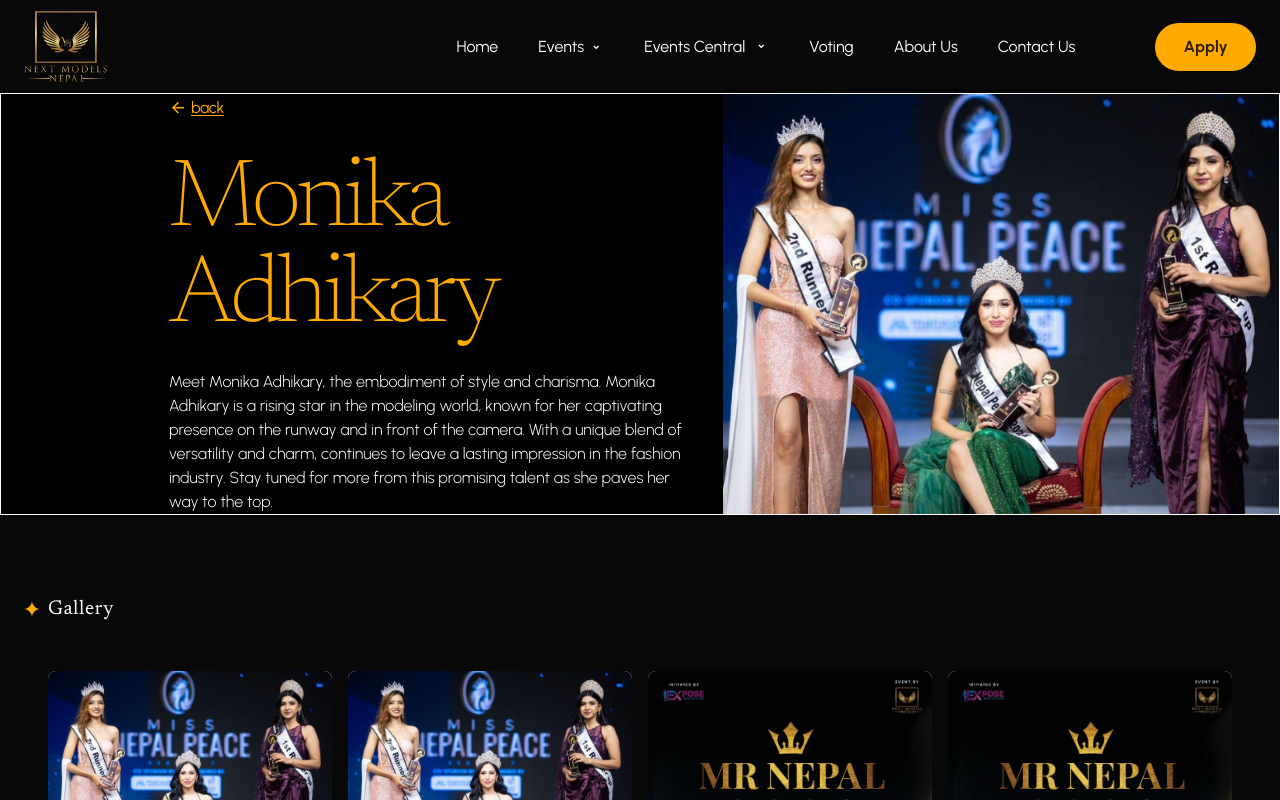
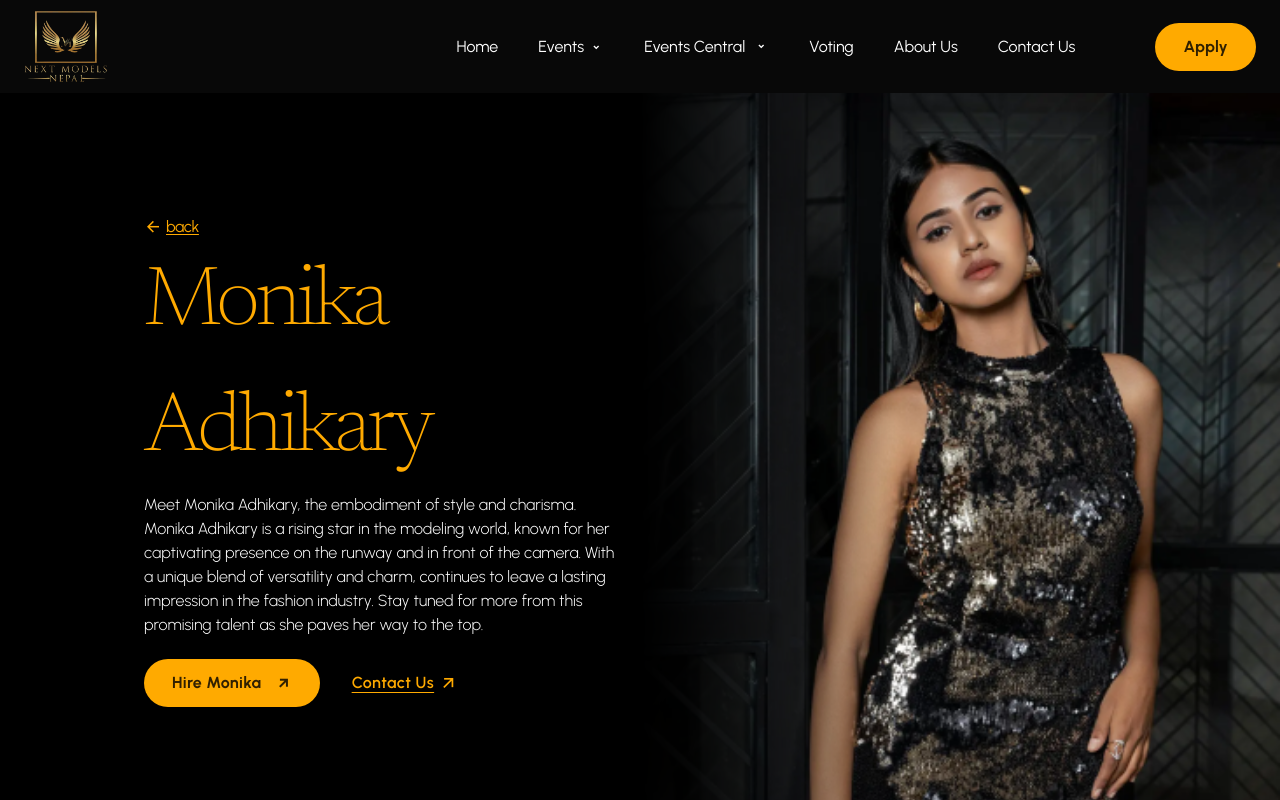
Before and after one commit to blaze-000/nextModelsNepal, a Next.js app in the folder frontend/: page /models/1 in a window 1280 px wide. Shown: the top 800 px of the page. Built offline with nearby package versions, Linux system fonts and the light colour scheme.

Commit message:
Bugs Fixes

```diff
--- a/frontend/src/app/(public)/events/[slug]/page.tsx
+++ b/frontend/src/app/(public)/events/[slug]/page.tsx
@@ -6,6 +6,7 @@
 import ModelGrid from "@/components/molecules/model-grid";
 import PartnerScroller from "@/components/molecules/scroller";
 import SectionHeader from "@/components/ui/section-header";
+import MasonryGallery from "@/components/molecules/masonary-gallery";
 
 export default function EventDetails() {
   // const { slug } = useParams();
@@ -361,39 +362,12 @@
       </section>
 
       {/* Gallery */}
-      <section className="w-full bg-background2 py-16 md:py-8">
-        <div className="max-w-7xl mx-auto px-6">
-          <SectionHeader title="Highlights From 2024" />
-          <div className="columns-1 sm:columns-2 lg:columns-3 xl:columns-4 gap-4 pt-4 pb-12">
-            {winnerImages.map((imagePath, index) => (
-              <motion.div
-                key={index}
-                className="break-inside-avoid mb-4 group cursor-pointer"
-                initial={{ opacity: 0, y: 20 }}
-                whileInView={{ opacity: 1, y: 0 }}
-                viewport={{ once: true }}
-                transition={{ duration: 0.5, delay: 0.05 * index }}
-              >
-                <div className="relative overflow-hidden rounded-lg bg-gray-200 transition-transform duration-300 hover:scale-105">
-                  <Image
-                    src={imagePath}
-                    alt={`Winner ${index + 1}`}
-                    width={400}
-                    height={600}
-                    className="w-full h-auto object-cover transition-opacity duration-300 group-hover:opacity-90"
-                    style={{
-                      aspectRatio:
-                        index % 3 === 0
-                          ? "3/4"
-                          : index % 3 === 1
-                          ? "4/5"
-                          : "2/3",
-                    }}
-                  />
-                </div>
-              </motion.div>
-            ))}
-          </div>
+      <section className="w-full bg-background2 py-16 md:py-20">
+        <div className="max-w-7xl mx-auto">
+          <SectionHeader title="Gallery" />
+
+          {/* Gallery using the reusable component */}
+          <MasonryGallery images={winnerImages} />
         </div>
       </section>
 
--- a/frontend/src/app/(public)/models/[slug]/page.tsx
+++ b/frontend/src/app/(public)/models/[slug]/page.tsx
@@ -3,9 +3,10 @@
 // import { useParams } from "next/navigation";
 import React from "react";
 import SectionHeader from "@/components/ui/section-header";
-// import Image from "next/image";
-// import { motion } from "framer-motion";
 import MasonryGallery from "@/components/molecules/masonary-gallery";
+import { Button } from "@/components/ui/button";
+import Link from "next/link";
+import Image from "next/image";
 
 export default function ModelPage() {
   const winnerImages = [
@@ -25,22 +26,22 @@
 
   return (
     <main>
-      <section className="w-full bg-black">
-        <div className="grid border grid-cols-[1.3fr_1fr]">
+      <section className=" w-full bg-black">
+        <div className="grid grid-cols-[1fr_1fr]">
           {/* Texts Desktop */}
-          <div className="pl-36">
-            <div className="flex-col justify-center h-full px-6">
+          <div className="relative pl-30">
+            <div className="flex-col justify-center h-full px-6 p-30">
               {/* Back Button */}
-              <button className="text-gold-500 hover:text-white transition-colors flex items-center gap-1 cursor-pointer mb-8">
+              <button className="text-gold-500 hover:text-white transition-colors flex items-center gap-1 cursor-pointer">
                 <i className="ri-arrow-left-line text-lg" />
                 <span className="underline underline-offset-2 text-base font-medium tracking-tight">
                   back
                 </span>
               </button>
-              <h2 className="text-8xl font-newsreader text-primary font-extralight tracking-tighter leading-tighter">
+              <h2 className="text-[84px] font-newsreader text-primary font-extralight tracking-tighter leading-tighter">
                 <span>Monika Adhikary</span>
               </h2>
-              <p className="mt-6  text-base text-white font-light">
+              <p className=" text-base text-white font-light">
                 Meet Monika Adhikary, the embodiment of style and charisma.
                 Monika Adhikary is a rising star in the modeling world, known
                 for her captivating presence on the runway and in front of the
@@ -49,21 +50,41 @@
                 tuned for more from this promising talent as she paves her way
                 to the top.
               </p>
+              <div className="flex items-center gap-4 mt-4">
+                <Button variant="default">
+                  <span>Hire Monika</span>
+                  <i className="ri-arrow-right-up-line ml-2" />
+                </Button>
+                <Link
+                  href="/#"
+                  className="px-4 py-4 rounded-full text-gold-500 text-base -tracking-tight font-semibold group hover:text-white transition-colors flex items-center gap-1 cursor-pointer"
+                >
+                  <span className="underline underline-offset-4">
+                    Contact Us
+                  </span>
+                  <i className="ri-arrow-right-up-line group-hover:scale-130 transition-transform duration-400 text-xl font-extralight" />
+                </Link>
+              </div>
             </div>
           </div>
           {/* Right Column - Full width background image */}
-          <div
-            className="relative col-span-1 h-auto bg-cover bg-center bg-no-repeat"
-            style={{
-              backgroundImage: "url('/events_1.jpg')",
-            }}
-          ></div>
+          <div className="relative col-span-1 min-h-screen">
+            <Image
+              src="/monika.png"
+              alt="Monika Adhikary"
+              fill
+              quality={100}
+              priority
+              sizes="50vw"
+              className="object-cover object-top [mask:linear-gradient(to_right,transparent_0%,black_40%,black_100%)]"
+            />
+          </div>
         </div>
       </section>
 
       {/* Gallery */}
       <section className="w-full bg-background2 py-16 md:py-20">
-        <div className="max-w-7xl mx-auto px-6">
+        <div className="max-w-7xl mx-auto">
           <SectionHeader title="Gallery" />
 
           {/* Gallery using the reusable component */}
--- a/frontend/src/components/events/gallery.tsx
+++ b/frontend/src/components/events/gallery.tsx
@@ -25,7 +25,7 @@
 export const Gallery = () => {
   return (
     <div className="w-full bg-background py-16 md:py-20">
-      <div className="max-w-7xl mx-auto px-6">
+      <div className="max-w-7xl mx-auto">
         {/* Header */}
         <motion.div
           initial={{ opacity: 0, y: 30 }}
--- a/frontend/src/components/molecules/event-card.tsx
+++ b/frontend/src/components/molecules/event-card.tsx
@@ -94,21 +94,13 @@
         </div>
 
         {/* Desktop Layout */}
-        <div
-          className={`hidden lg:grid grid-cols-2 ${isContentLeft ? "" : "grid-flow-col-dense"
-            }`}
-        >
+        <div className={`hidden lg:grid grid-cols-2 ${isContentLeft ? "" : "grid-flow-col-dense"}`}>
           {/* Content */}
-          <div
-            className={`px-16 pt-24 pb-16 space-y-2 ${isContentLeft ? "" : "col-start-2"
-              }`}
-          >
-            <span
-              className={`inline-block px-3 py-1 rounded-full text-sm font-bold mb-4 ${stateConfig.bgColor} ${stateConfig.textColor}`}
-            >
+          <div className={`px-16 pt-24 pb-16 space-y-2 ${isContentLeft ? "" : "col-start-2" }`}>
+            <span className={`inline-block px-3 py-1 rounded-full text-sm font-bold mb-4 ${stateConfig.bgColor} ${stateConfig.textColor}`}>
               {stateConfig.label}
             </span>
-            <h2 className="text-white text-6xl font-newsreader tracking-tighter font-normal">
+            <h2 className="text-white text-5xl font-newsreader tracking-tighter font-normal">
               {title}
             </h2>
             <p className="text-white text-base font-semibold pb-4">{dateSpan}</p>
@@ -129,6 +121,7 @@
               {aboutLink && (
                 <Link href={`/events/${slug}`}
                   className="px-4 py-4 rounded-full text-gold-500 text-base font-semibold group hover:text-white transition-colors flex items-center gap-1 cursor-pointer"
+
                 >
                   <span className="underline underline-offset-4">About {title}</span>
                   <i className="ri-arrow-right-up-line group-hover:scale-130 transition-transform duration-400" />
--- a/frontend/src/components/ui/section-header.tsx
+++ b/frontend/src/components/ui/section-header.tsx
@@ -28,6 +28,21 @@
           centered ? "justify-center" : "justify-between"
         } items-center`}
       >
+        {centered ? (
+          <div className="flex items-center gap-2">
+            <Image
+              src="/small_star.svg"
+              alt=""
+              width={1}
+              height={0}
+              sizes="100vw"
+              className="w-4 h-4 rounded-full"
+            />
+            <h3 className="text-white text-xl font-normal font-newsreader tracking-wide">
+              {title}
+            </h3>
+          </div>
+        ) : (
           <div className="flex-1 flex items-center gap-2">
             <Image
               src="/small_star.svg"
@@ -41,6 +56,7 @@
               {title}
             </h3>
           </div>
+        )}
       </div>
 
       {/* Mobile Layout */}
```
Also changed, not shown: frontend/public/monika.png (added). Lines whose indentation alone changed are shown as unchanged.
